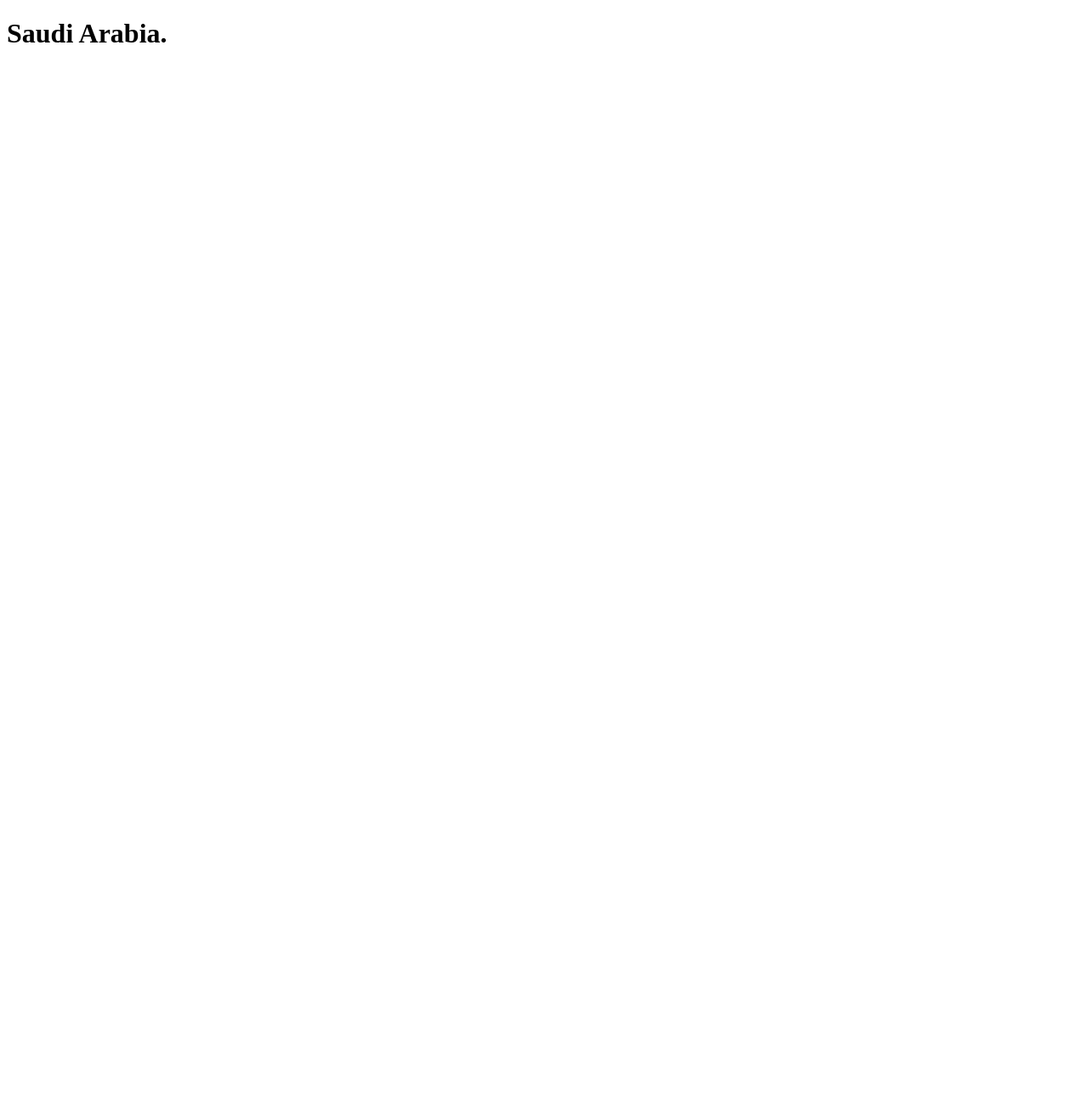
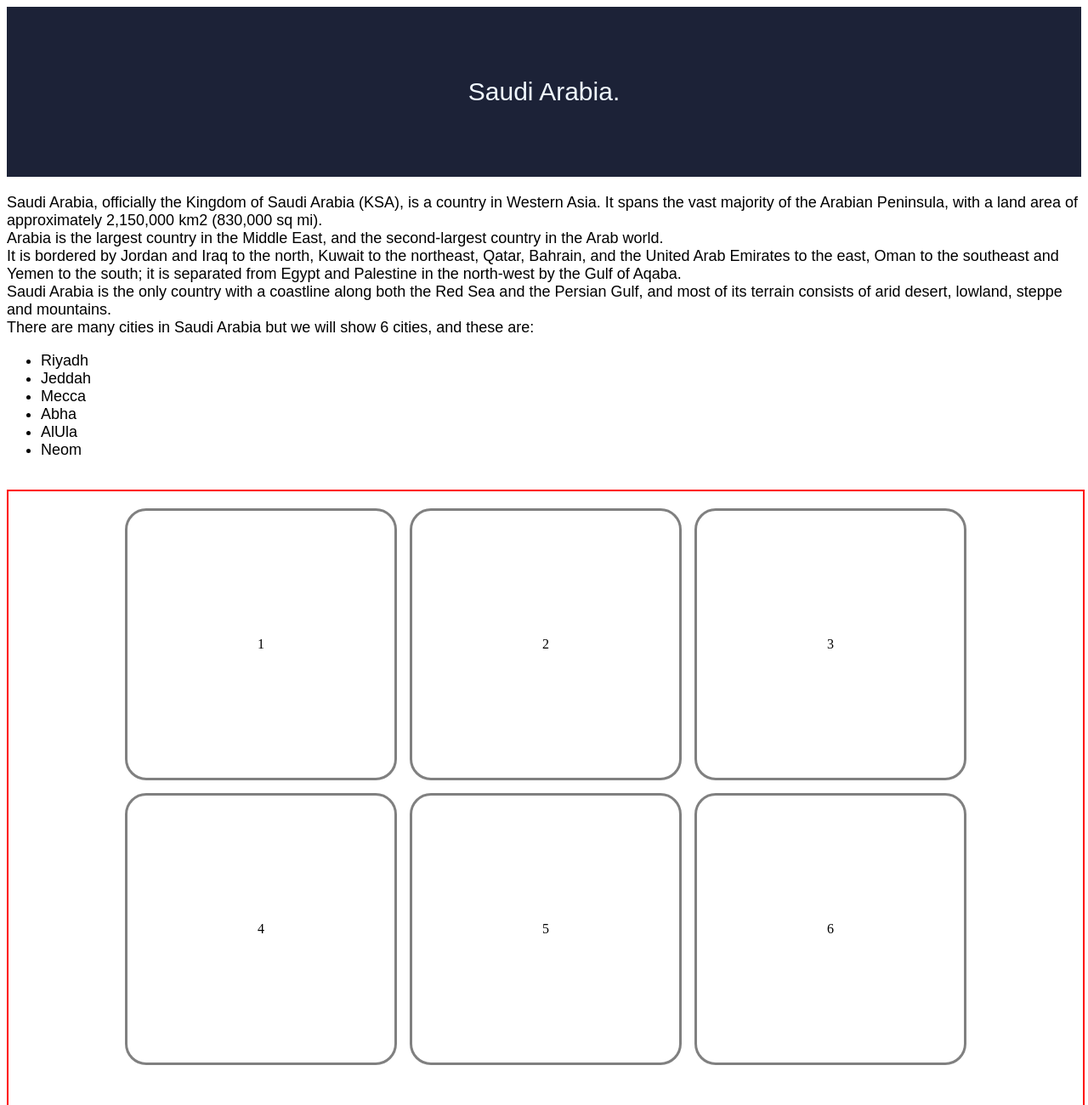
Before and after one commit to NaWaF-14/Blog, a plain HTML site: page index.html in a window 1280 px wide. Shown: the top 1300 px of the page at 85% size. Before the commit the page ends 800 px from the top, so only its background shows below. Drawn offline with Linux system fonts and the light colour scheme.

Commit message:
added style sheet for the index.html

```diff
--- a/index.html
+++ b/index.html
@@ -5,8 +5,42 @@
     <meta http-equiv="X-UA-Compatible" content="IE=edge" />
     <meta name="viewport" content="width=device-width, initial-scale=1.0" />
     <title>Blog</title>
+    <link rel="stylesheet" href="indexStyle.css" />
   </head>
   <body>
-    <h1>Saudi Arabia.</h1>
+    <nav class="header">Saudi Arabia.</nav>
+    <div class="text">
+      Saudi Arabia, officially the Kingdom of Saudi Arabia (KSA), is a country
+      in Western Asia. It spans the vast majority of the Arabian Peninsula, with
+      a land area of approximately 2,150,000 km2 (830,000 sq mi). <br />
+      Arabia is the largest country in the Middle East, and the second-largest
+      country in the Arab world. <br />
+      It is bordered by Jordan and Iraq to the north, Kuwait to the northeast,
+      Qatar, Bahrain, and the United Arab Emirates to the east, Oman to the
+      southeast and Yemen to the south; it is separated from Egypt and Palestine
+      in the north-west by the Gulf of Aqaba.<br />
+      Saudi Arabia is the only country with a coastline along both the Red Sea
+      and the Persian Gulf, and most of its terrain consists of arid desert,
+      lowland, steppe and mountains. <br />
+      There are many cities in Saudi Arabia but we will show 6 cities, and these
+      are: <br />
+      <ul>
+        <li>Riyadh</li>
+        <li>Jeddah</li>
+        <li>Mecca</li>
+        <li>Abha</li>
+        <li>AlUla</li>
+        <li>Neom</li>
+      </ul>
+    </div>
+    <br />
+    <div class="conatiner">
+      <div class="box" id="one">1</div>
+      <div class="box" id="two">2</div>
+      <div class="box" id="three">3</div>
+      <div class="box" id="four">4</div>
+      <div class="box" id="five">5</div>
+      <div class="box" id="six">6</div>
+    </div>
   </body>
 </html>
--- /dev/null
+++ b/indexStyle.css
@@ -0,0 +1,64 @@
+.conatiner {
+  display: grid;
+  width: 100%;
+  grid-template-columns: 25vw 25vw 25vw;
+  grid-template-rows: 40vh 40vh 40vh;
+  grid-area: "top top top" "d1 d2 d3";
+  grid-gap: 15px;
+  border: 2px solid red;
+  justify-content: center;
+  padding-top: 20px;
+}
+
+.box {
+  display: flex;
+  justify-content: center;
+  align-items: center;
+  border: 3px solid gray;
+  border-radius: 25px;
+}
+
+.header {
+  background-color: #1c2237;
+  height: 80px;
+  display: flex;
+  align-items: center;
+  justify-content: center;
+  color: aliceblue;
+  font-family: Arial, Helvetica, sans-serif;
+  font-size: 30px;
+  width: 100%;
+  height: 200px;
+  margin: 0;
+}
+
+.text {
+  font-family: Arial, Helvetica, sans-serif;
+  font-size: 18px;
+  text-align: inherit;
+  padding-top: 20px;
+}
+
+#one {
+  grid-area: "top";
+}
+
+#two {
+  grid-area: "top";
+}
+
+#three {
+  grid-area: "top";
+}
+
+#four {
+  grid-area: "d1";
+}
+
+#five {
+  grid-area: "d2";
+}
+
+#six {
+  grid-area: "d3";
+}
```
